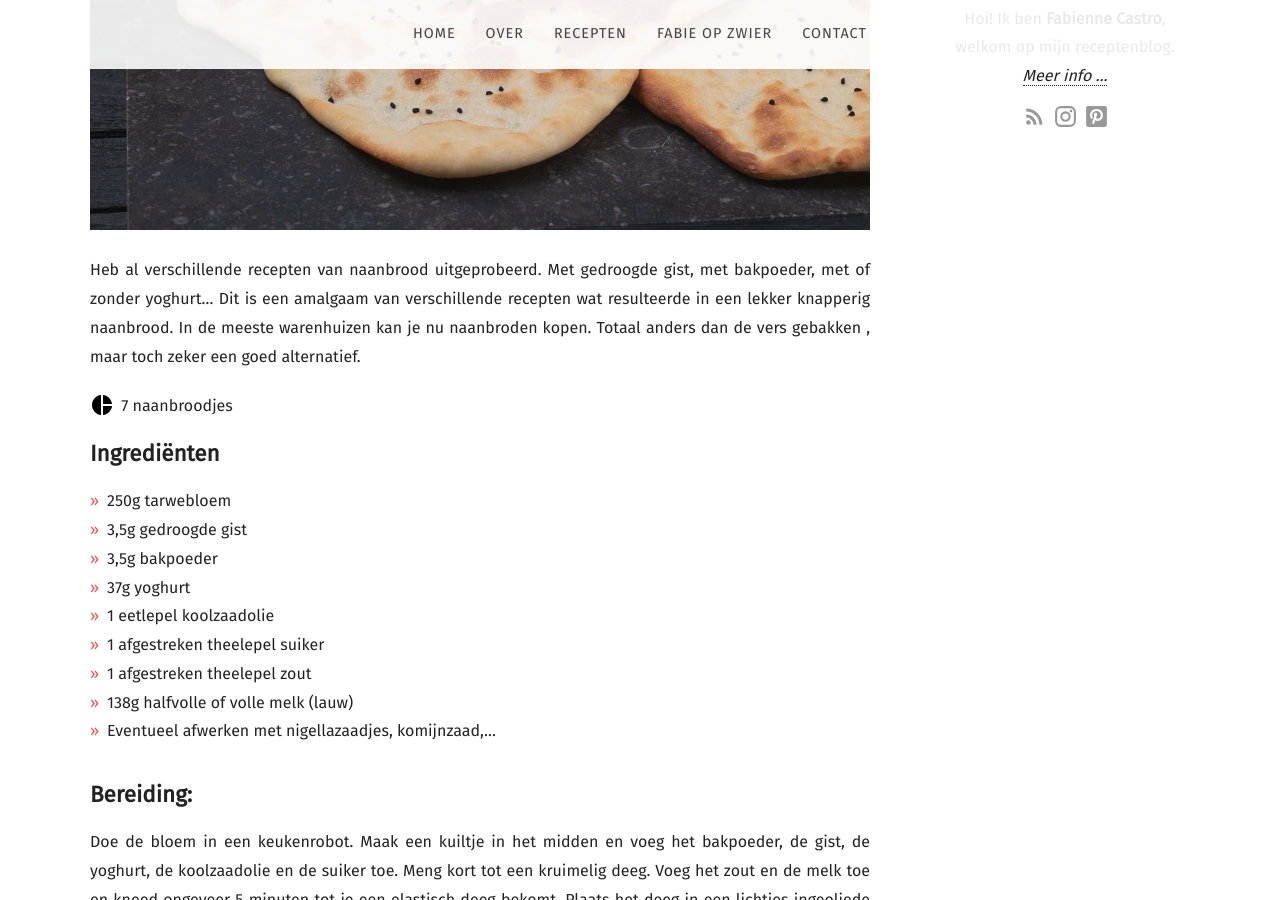
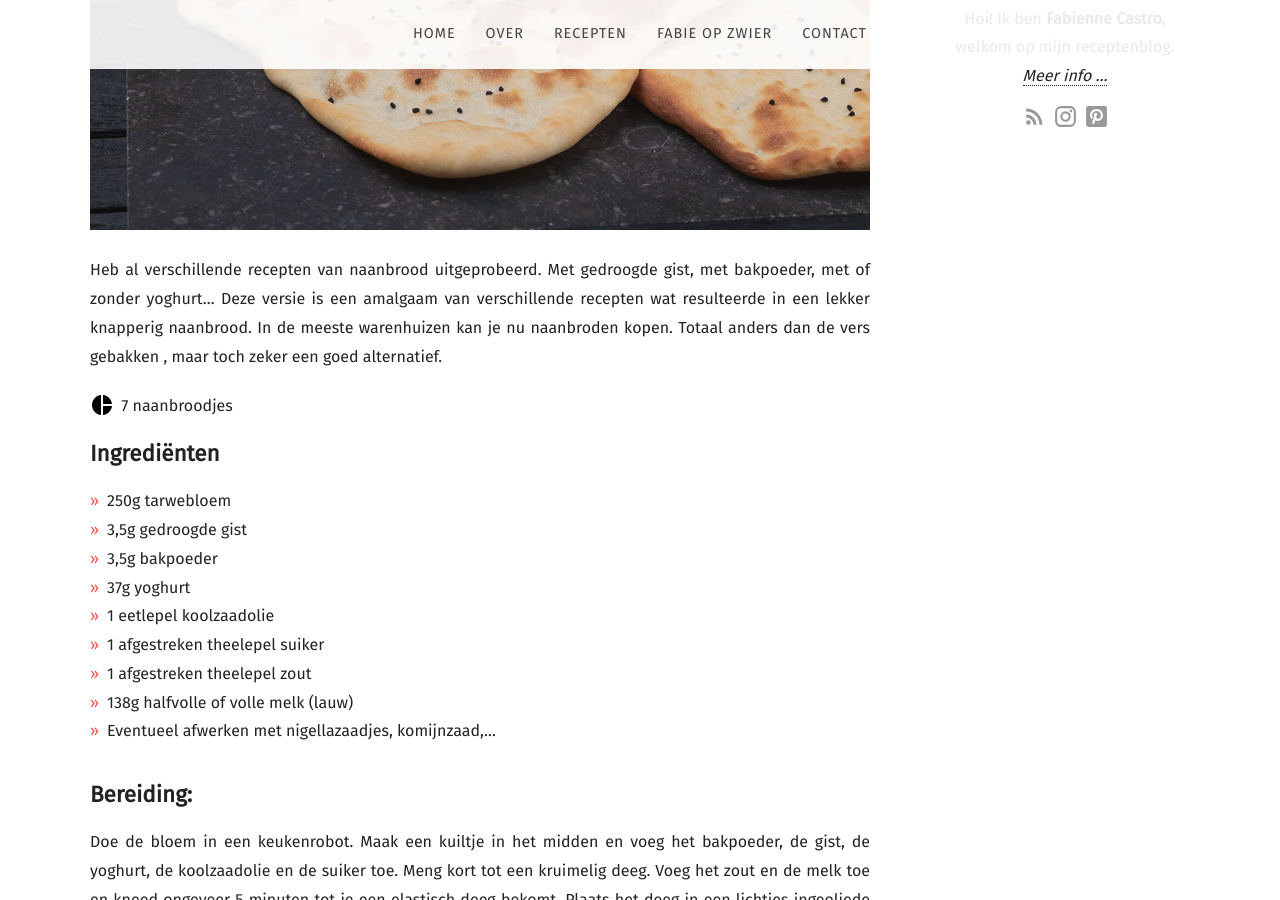
Before and after one commit to fabilicious/fabilicious.github.io, a Jekyll site: the page built from recipes/_posts/2020-01-09-Naanbrood.md, in a window 1280 px wide and 900 px high, scrolled down 660 px. Built offline with Jekyll 4.4.1, drawn with Linux system fonts in a browser that asks for light colours; nearby versions of some CDN libraries; some web fonts are replaced.

Commit message:
Update 2020-01-09-Naanbrood.md

```diff
--- a/recipes/_posts/2020-01-09-Naanbrood.md
+++ b/recipes/_posts/2020-01-09-Naanbrood.md
@@ -20,7 +20,7 @@ recipe:
 ---
 Heb al verschillende recepten van naanbrood uitgeprobeerd.
 Met gedroogde gist, met bakpoeder, met of zonder yoghurt...
-Dit is een amalgaam van verschillende recepten wat resulteerde in een lekker knapperig naanbrood.
+Deze versie is een amalgaam van verschillende recepten wat resulteerde in een lekker knapperig naanbrood.
 In de meeste warenhuizen kan je nu naanbroden kopen.
 Totaal anders dan de vers gebakken , maar toch zeker een goed alternatief.
 
```
